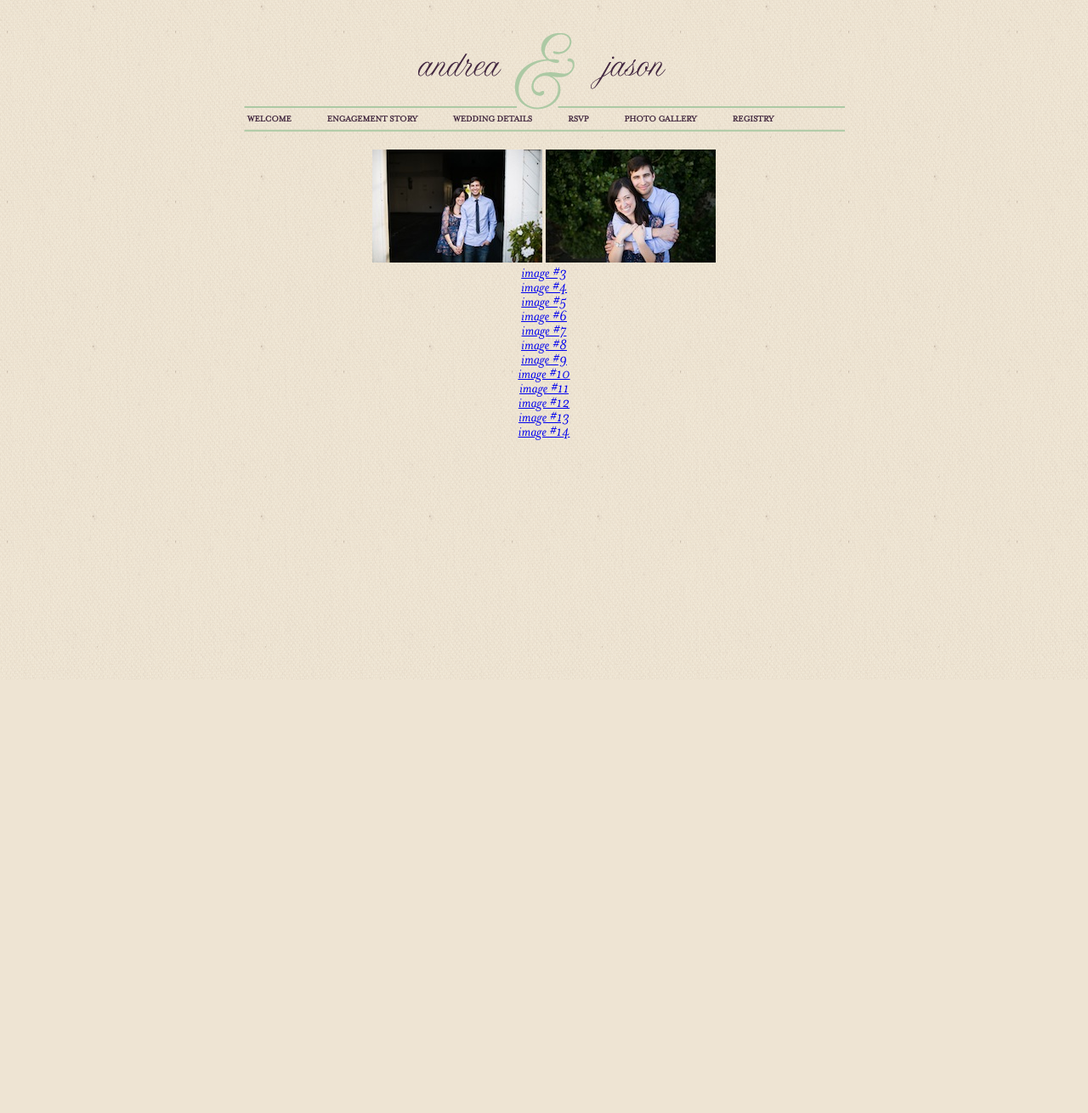
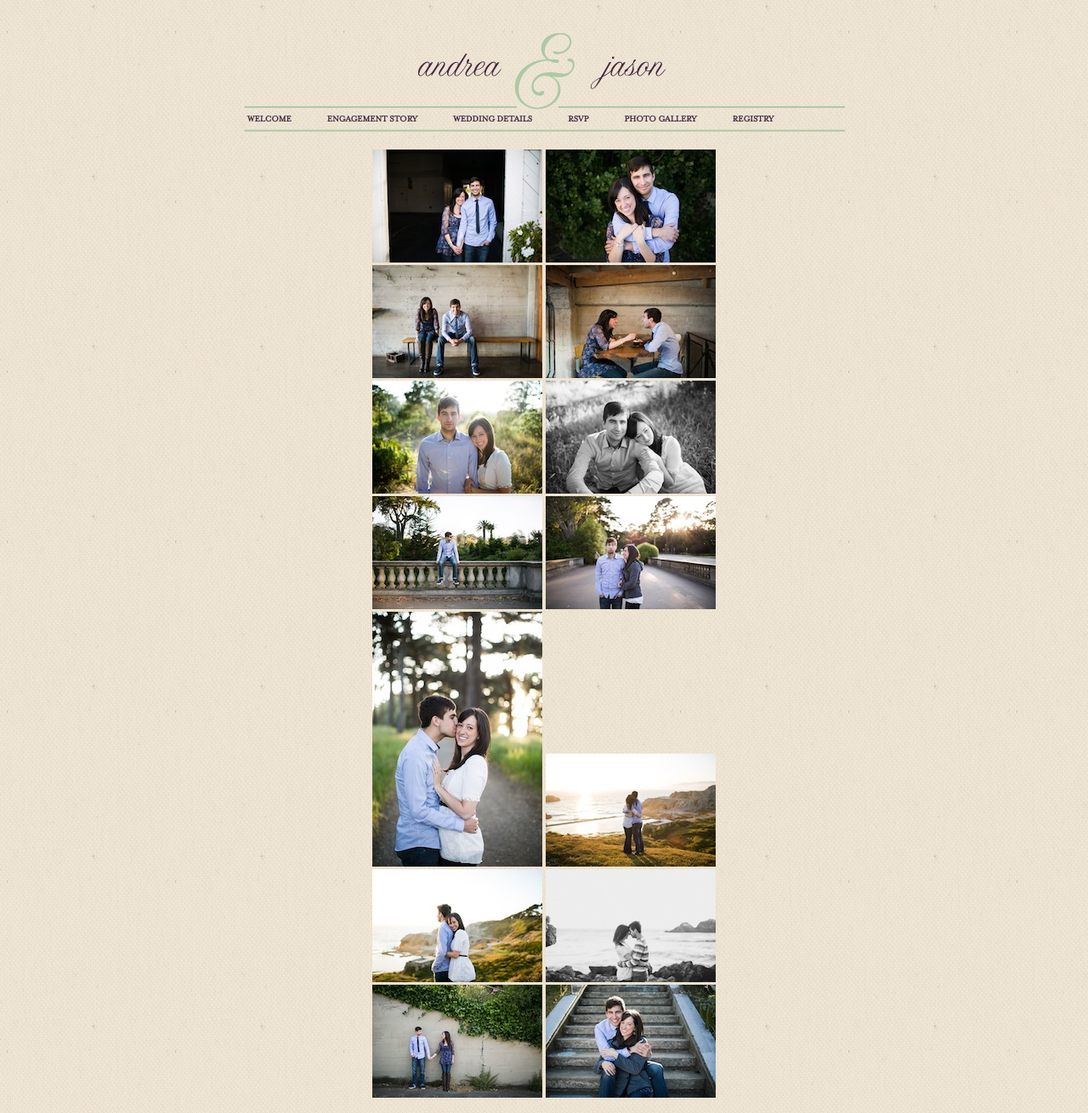
Before and after one commit to cam3ron/jasonandrea.com, a PHP site: page /photo-gallery.php in a window 1280 px wide. Shown: the whole page at 85% size. Before the commit the page ends 798 px from the top, so only its background shows below. Run offline with PHP 8.4, Linux system fonts and the light colour scheme.

Commit message:
updated gallery

```diff
--- a/photo-gallery.php
+++ b/photo-gallery.php
@@ -36,18 +36,18 @@
         <div id="photo-gallery">
             <a href="images/jason_and_andrea_01.jpg" rel="lightbox[roadtrip]"><img src="images/jason_and_andrea_01_thumb.jpg" /></a>
             <a href="images/jason_and_andrea_02.jpg" rel="lightbox[roadtrip]"><img src="images/jason_and_andrea_02_thumb.jpg" /></a><br />
-            <a href="images/jason_and_andrea_03.jpg" rel="lightbox[roadtrip]">image #3</a><br />
-            <a href="images/jason_and_andrea_04.jpg" rel="lightbox[roadtrip]">image #4</a><br />
-            <a href="images/jason_and_andrea_05.jpg" rel="lightbox[roadtrip]">image #5</a><br />
-            <a href="images/jason_and_andrea_06.jpg" rel="lightbox[roadtrip]">image #6</a><br />
-            <a href="images/jason_and_andrea_07.jpg" rel="lightbox[roadtrip]">image #7</a><br />
-            <a href="images/jason_and_andrea_08.jpg" rel="lightbox[roadtrip]">image #8</a><br />
-            <a href="images/jason_and_andrea_09.jpg" rel="lightbox[roadtrip]">image #9</a><br />
-            <a href="images/jason_and_andrea_10.jpg" rel="lightbox[roadtrip]">image #10</a><br />
-            <a href="images/jason_and_andrea_11.jpg" rel="lightbox[roadtrip]">image #11</a><br />
-            <a href="images/jason_and_andrea_12.jpg" rel="lightbox[roadtrip]">image #12</a><br />
-            <a href="images/jason_and_andrea_13.jpg" rel="lightbox[roadtrip]">image #13</a><br />
-            <a href="images/jason_and_andrea_14.jpg" rel="lightbox[roadtrip]">image #14</a>
+            <a href="images/jason_and_andrea_03.jpg" rel="lightbox[roadtrip]"><img src="images/jason_and_andrea_03_thumb.jpg" /></a>
+            <a href="images/jason_and_andrea_04.jpg" rel="lightbox[roadtrip]"><img src="images/jason_and_andrea_04_thumb.jpg" /></a><br />
+            <a href="images/jason_and_andrea_05.jpg" rel="lightbox[roadtrip]"><img src="images/jason_and_andrea_05_thumb.jpg" /></a>
+            <a href="images/jason_and_andrea_06.jpg" rel="lightbox[roadtrip]"><img src="images/jason_and_andrea_06_thumb.jpg" /></a><br />
+            <a href="images/jason_and_andrea_07.jpg" rel="lightbox[roadtrip]"><img src="images/jason_and_andrea_07_thumb.jpg" /></a>
+            <a href="images/jason_and_andrea_08.jpg" rel="lightbox[roadtrip]"><img src="images/jason_and_andrea_08_thumb.jpg" /></a><br />
+            <a href="images/jason_and_andrea_09.jpg" rel="lightbox[roadtrip]"><img src="images/jason_and_andrea_09_thumb.jpg" /></a>
+            <a href="images/jason_and_andrea_10.jpg" rel="lightbox[roadtrip]"><img src="images/jason_and_andrea_10_thumb.jpg" /></a><br />
+            <a href="images/jason_and_andrea_11.jpg" rel="lightbox[roadtrip]"><img src="images/jason_and_andrea_11_thumb.jpg" /></a>
+            <a href="images/jason_and_andrea_12.jpg" rel="lightbox[roadtrip]"><img src="images/jason_and_andrea_12_thumb.jpg" /></a><br />
+            <a href="images/jason_and_andrea_13.jpg" rel="lightbox[roadtrip]"><img src="images/jason_and_andrea_13_thumb.jpg" /></a>
+            <a href="images/jason_and_andrea_14.jpg" rel="lightbox[roadtrip]"><img src="images/jason_and_andrea_14_thumb.jpg" /></a><br />
         </div><!-- welcome_photo -->
     </div><!-- container -->
 </body>
```
